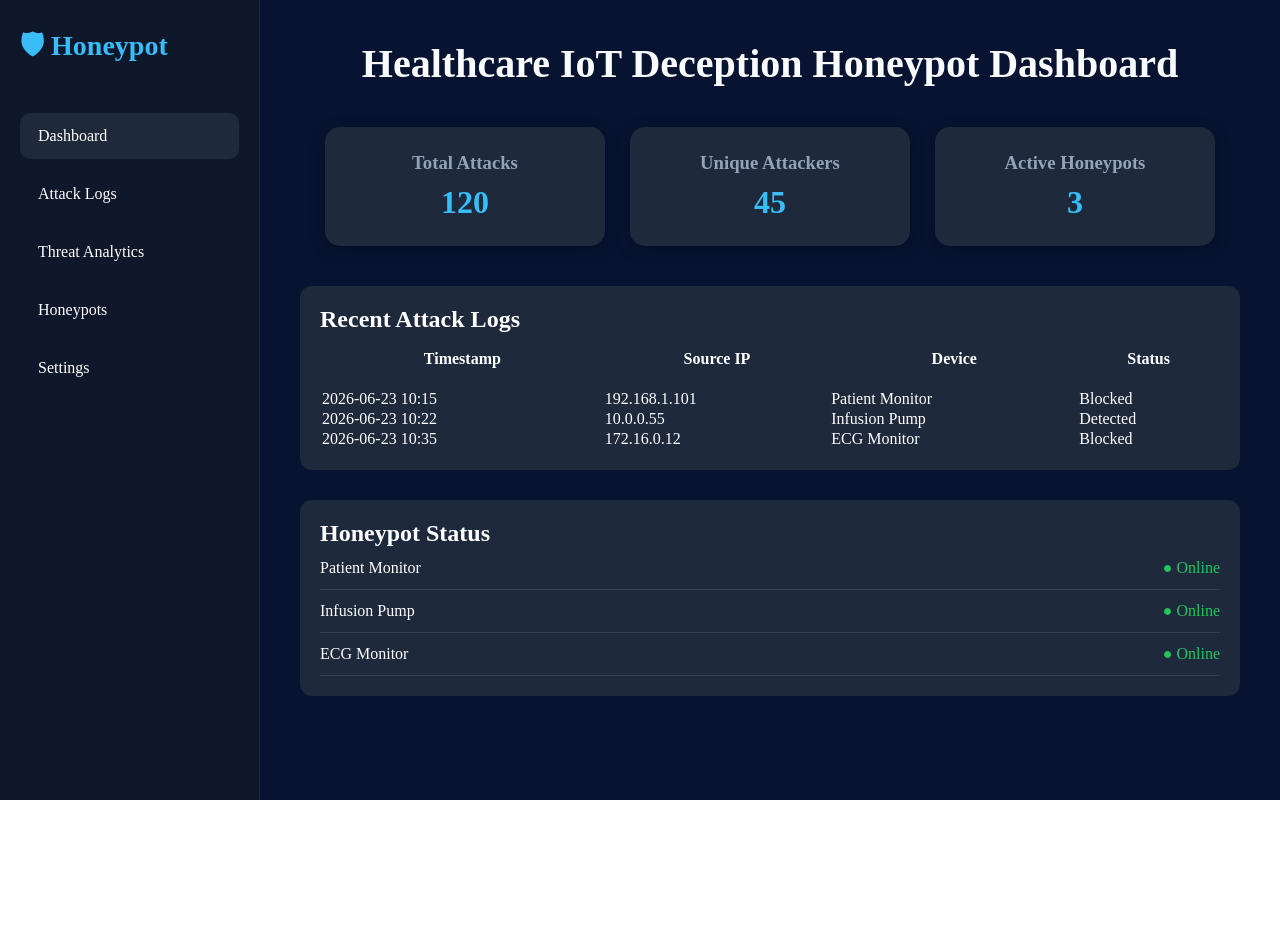
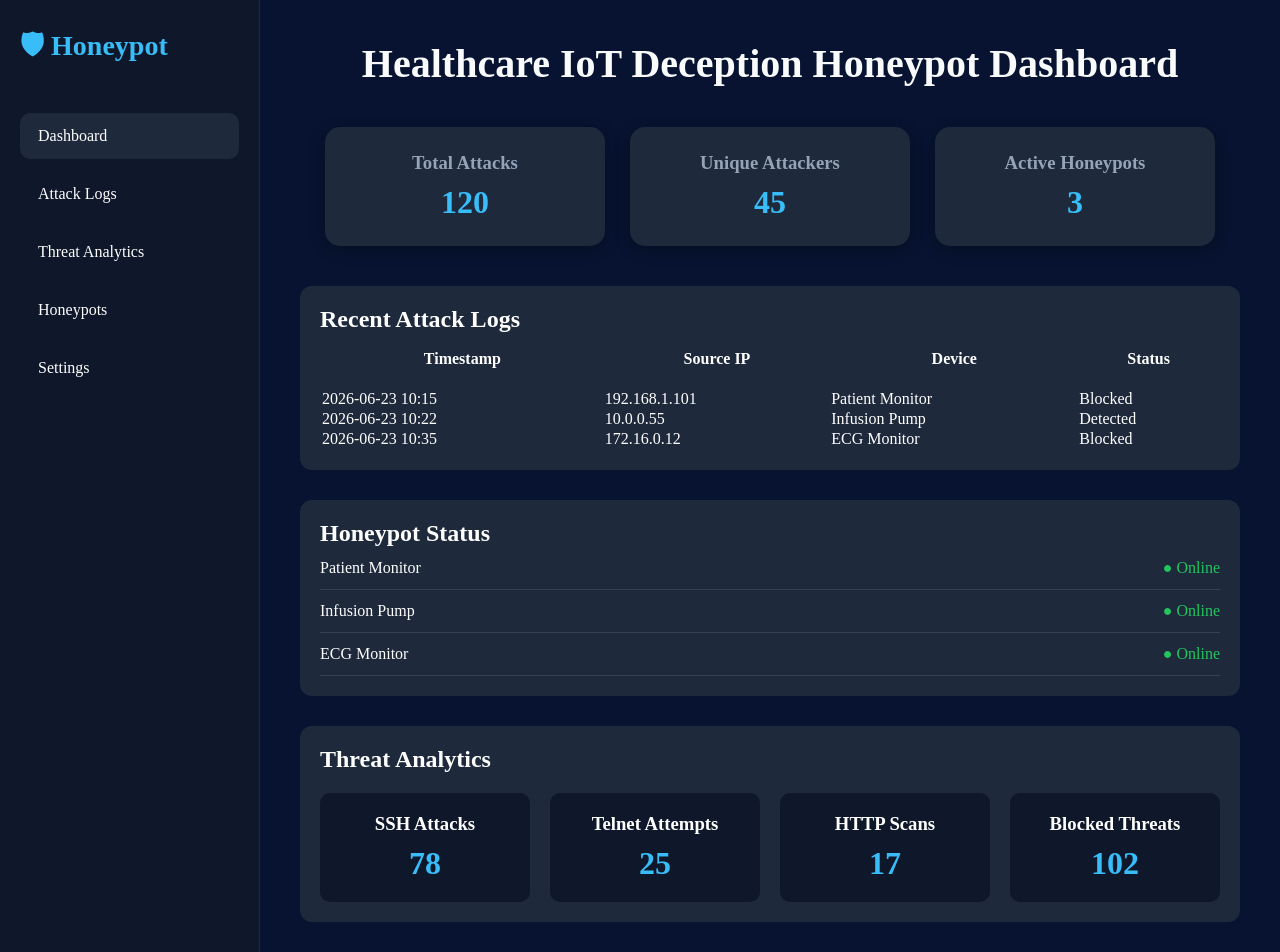
Before and after one commit to Sk8805/Healthcare---IoT-Deception-Honeypot-Network, a React app in the folder frontend/: page / in a window 1280 px wide. Shown: the top 952 px of the page. Before the commit the page ends 800 px from the top, so only its background shows below. Built offline with nearby package versions, Linux system fonts and the light colour scheme; the HTML template or start-up script is replaced by a standard one.

Commit message:
feat: add threat analytics monitoring section

```diff
--- a/frontend/src/App.jsx
+++ b/frontend/src/App.jsx
@@ -2,6 +2,7 @@ import Sidebar from "./components/Sidebar";
 import StatCard from "./components/StatCard";
 import AttackLogs from "./components/AttackLogs";
 import HoneypotStatus from "./components/HoneypotStatus";
+import ThreatAnalytics from "./components/ThreatAnalytics";
 
 function App() {
   return (
@@ -52,6 +53,7 @@ function App() {
 
         {/* Honeypot Status */}
         <HoneypotStatus />
+        <ThreatAnalytics />
       </div>
     </div>
   );
--- /dev/null
+++ b/frontend/src/components/ThreatAnalytics.jsx
@@ -0,0 +1,57 @@
+function ThreatAnalytics() {
+  const analytics = [
+    { title: "SSH Attacks", value: 78 },
+    { title: "Telnet Attempts", value: 25 },
+    { title: "HTTP Scans", value: 17 },
+    { title: "Blocked Threats", value: 102 },
+  ];
+
+  return (
+    <div
+      style={{
+        marginTop: "30px",
+        background: "#1e293b",
+        padding: "20px",
+        borderRadius: "12px",
+      }}
+    >
+      <h2 style={{ marginBottom: "20px" }}>Threat Analytics</h2>
+
+      <div
+        style={{
+          display: "flex",
+          justifyContent: "space-between",
+          gap: "20px",
+          flexWrap: "wrap",
+        }}
+      >
+        {analytics.map((item, index) => (
+          <div
+            key={index}
+            style={{
+              background: "#0f172a",
+              flex: "1",
+              minWidth: "180px",
+              padding: "20px",
+              borderRadius: "10px",
+              textAlign: "center",
+            }}
+          >
+            <h3>{item.title}</h3>
+
+            <h1
+              style={{
+                color: "#38bdf8",
+                marginTop: "10px",
+              }}
+            >
+              {item.value}
+            </h1>
+          </div>
+        ))}
+      </div>
+    </div>
+  );
+}
+
+export default ThreatAnalytics;
```
